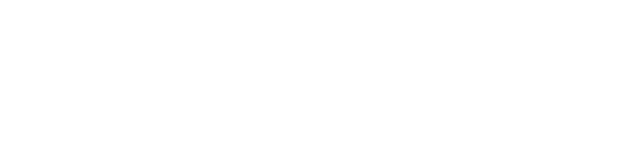
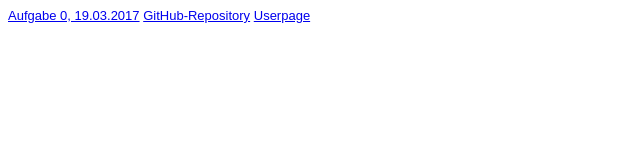
Before and after one commit to KiaraLuana/EIA2, a plain HTML site: page Steckbrief/steckbrief.htm in a window 1280 px wide. Shown: the whole page, without its empty margins (0-640 px from the left). Drawn offline with Linux system fonts and the light colour scheme.

Commit message:
Steckbrief

```diff
--- a/Steckbrief/steckbrief.htm
+++ b/Steckbrief/steckbrief.htm
@@ -13,5 +13,8 @@ body {
 </head>
 <body>
 	<!-- Hier die Links zu den gelösten Aufgaben einstellen, aktuelle oben, alte stehen lassen! Format: Aufgabenbezeichnung, Datum -->
+	<a href="https://kiaraluana.github.io/EIA2/Aufgabe0/hallo.html">Aufgabe 0, 19.03.2017</a>
+	<a href="https://github.com/KiaraLuana/EIA2">GitHub-Repository</a>
+	<a href="https://kiaraluana.github.io">Userpage</a>
 </body>
 </html>
```
